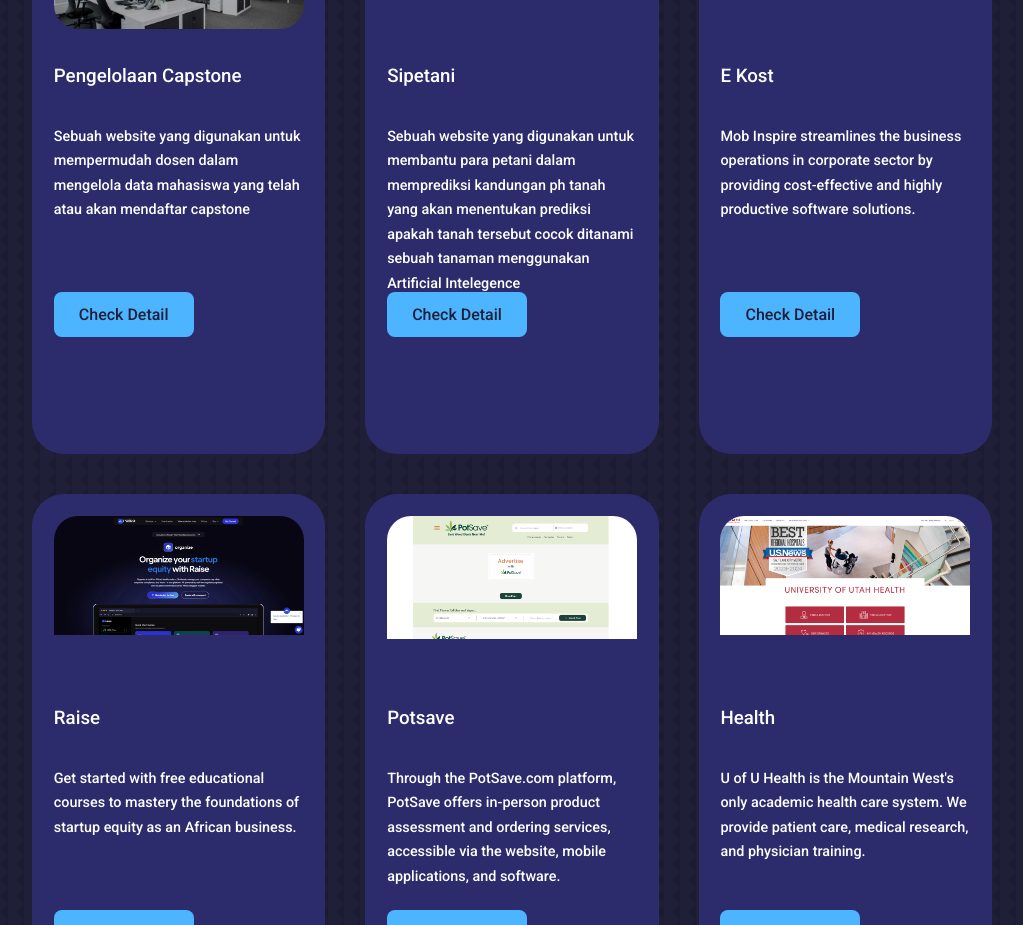
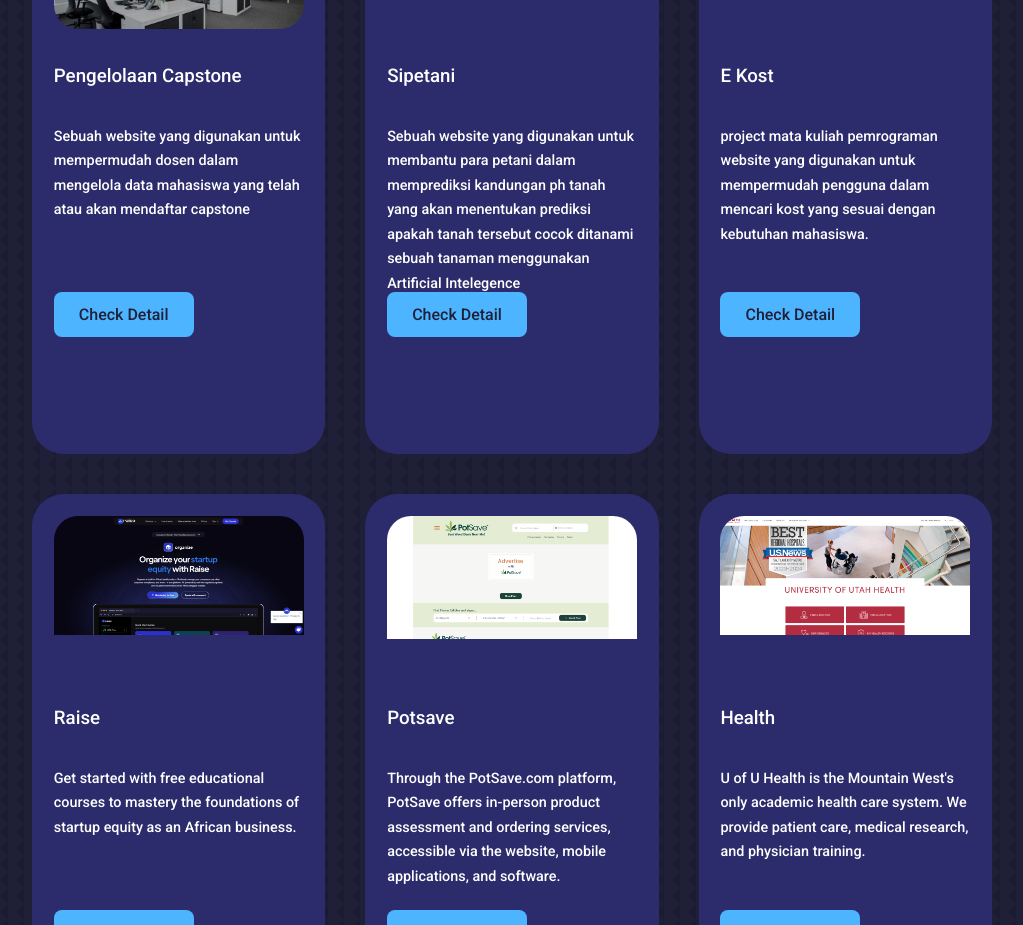
Before and after one commit to Biggze/Porto, a React (Create React App) app: page / in a window 1280 px wide. Shown: the part 2440-3365 px from the top of the page, without its empty margins (128-1151 px from the left). Built offline with nearby package versions, Linux system fonts and the light colour scheme.

Commit message:
add deskripsi detail

```diff
--- a/src/components/detail/Detail.jsx
+++ b/src/components/detail/Detail.jsx
@@ -32,8 +32,8 @@
     title: "E Kost",
     img: IMG3,
     description:
-      "Mob Inspire streamlines the business operations in corporate sector by providing cost-effective and highly productive software solutions.",
-    technologies: "Nginx | PHP | MySQL | jQuery",
+      "project mata kuliah pemrograman website yang digunakan untuk mempermudah pengguna dalam mencari kost yang sesuai dengan kebutuhan mahasiswa.",
+    technologies: " PHP | MySQL ",
     role: "Front-End Developer",
   },
   {
--- a/src/components/portfolio/Portfolio.jsx
+++ b/src/components/portfolio/Portfolio.jsx
@@ -35,8 +35,8 @@
       title: "E Kost",
       img: IMG3,
       description:
-        "Mob Inspire streamlines the business operations in corporate sector by providing cost-effective and highly productive software solutions.",
-      technologies: "Nginx | PHP | MySQL | jQuery",
+        "project mata kuliah pemrograman website yang digunakan untuk mempermudah pengguna dalam mencari kost yang sesuai dengan kebutuhan mahasiswa.",
+      technologies: " PHP | MySQL ",
       role: "Front-End Developer",
     },
     {
```
